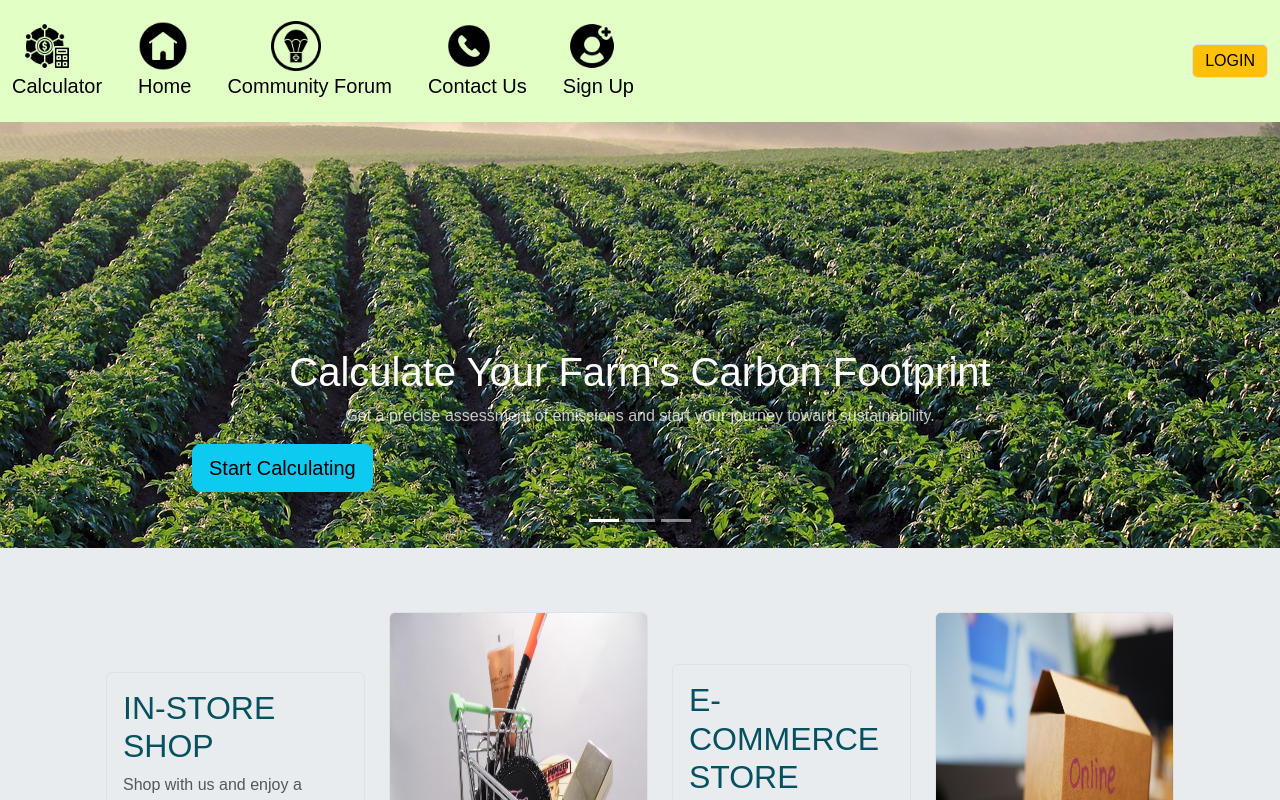
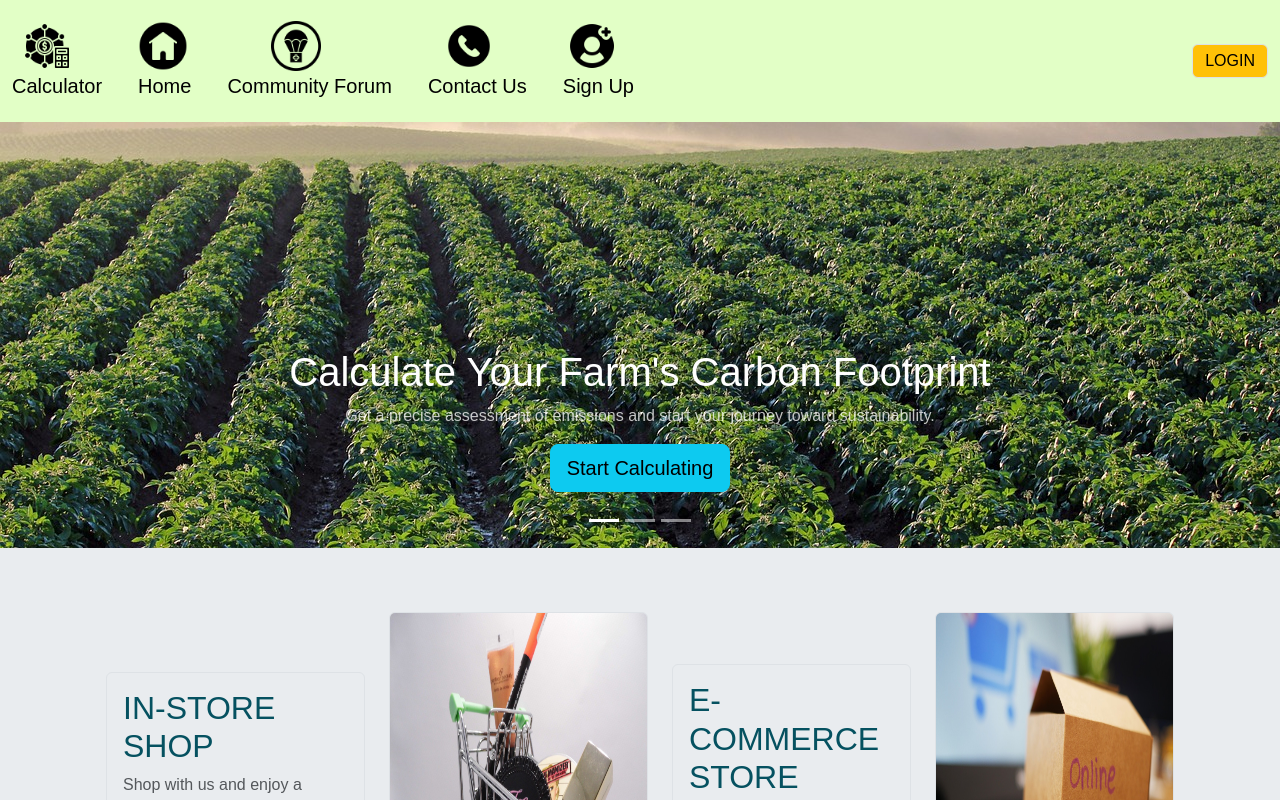
Before and after one commit to VasundharaShivankar/carbonfootprint_calculator, a React (Create React App) app in the folder client/: page / in a window 1280 px wide. Shown: the top 800 px of the page. Built offline with nearby package versions, Linux system fonts and the light colour scheme; no server answers.

Commit message:
carousal edit

```diff
--- a/client/src/components/Carousel/Carousel.js
+++ b/client/src/components/Carousel/Carousel.js
@@ -18,10 +18,12 @@ export default function Carousel() {
                     <div className="carousel-item active">
                         <img src={Img1} className="d-block w-100" alt="Slide 1" style={{ height: '500px', objectFit: 'cover' }} />
                         <div className="container">
-                            <div className="carousel-caption text-start text-black">
+                            <div className="carousel-caption text-black">
                                 <h1 style={{ color: 'white', textAlign: 'center' }}>Calculate Your Farm's Carbon Footprint</h1>
-                                <p className="opacity-75"  style={{ color: 'white', textAlign: 'center' }}>Get a precise assessment of emissions and start your journey toward sustainability.</p>
-                                <p><Link className="btn btn-lg btn-info" to="/calculate">Start Calculating</Link></p>
+                                <p className="opacity-75" style={{ color: 'white', textAlign: 'center' }}>Get a precise assessment of emissions and start your journey toward sustainability.</p>
+                                <p style={{ display: 'flex', justifyContent: 'center' }}>
+                                    <Link className="btn btn-lg btn-info" to="/calculate">Start Calculating</Link>
+                                </p>
                             </div>
                         </div>
                     </div>
@@ -30,18 +32,22 @@ export default function Carousel() {
                         <div className="container">
                             <div className="carousel-caption text-light">
                                 <h1 style={{ color: 'white', textAlign: 'center' }}>Personalized Sustainability Suggestions</h1>
-                                <p  style={{ color: 'white', textAlign: 'center' }}>Receive expert advice on practices that can reduce emissions on your farm.</p>
-                                <p><Link className="btn btn-lg btn-info" to="/suggestions">Learn More</Link></p>
+                                <p style={{ color: 'white', textAlign: 'center' }}>Receive expert advice on practices that can reduce emissions on your farm.</p>
+                                <p style={{ display: 'flex', justifyContent: 'center' }}>
+                                    <Link className="btn btn-lg btn-info" to="/suggestions">Learn More</Link>
+                                </p>
                             </div>
                         </div>
                     </div>
                     <div className="carousel-item">
                         <img src={Img3} className="d-block w-100" alt="Slide 3" style={{ height: '500px', objectFit: 'cover' }} />
                         <div className="container">
-                            <div className="carousel-caption text-start">
+                            <div className="carousel-caption text-black">
                                 <h1 style={{ color: 'white', textAlign: 'center' }}>Your Farming Companion Chatbot</h1>
-                                <p  style={{ color: 'white', textAlign: 'center' }} >Instant support for all your agricultural queries and guidance.</p>
-                                <p><Link className="btn btn-lg btn-info" to="/chatbot">Chat Now</Link></p>
+                                <p style={{ color: 'white', textAlign: 'center' }}>Instant support for all your agricultural queries and guidance.</p>
+                                <p style={{ display: 'flex', justifyContent: 'center' }}>
+                                    <Link className="btn btn-lg btn-info" to="/chatbot">Chat Now</Link>
+                                </p>
                             </div>
                         </div>
                     </div>
```
